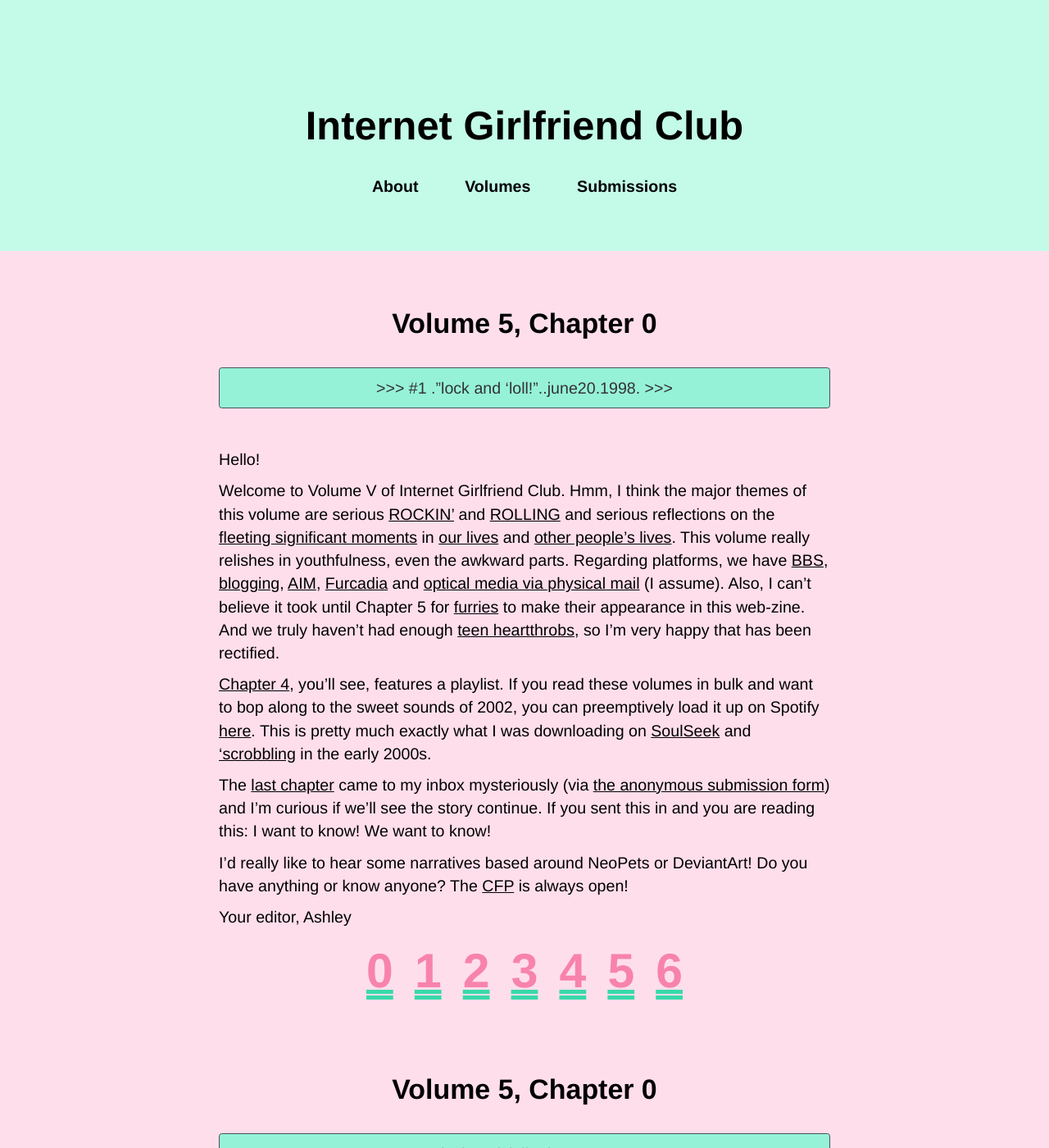
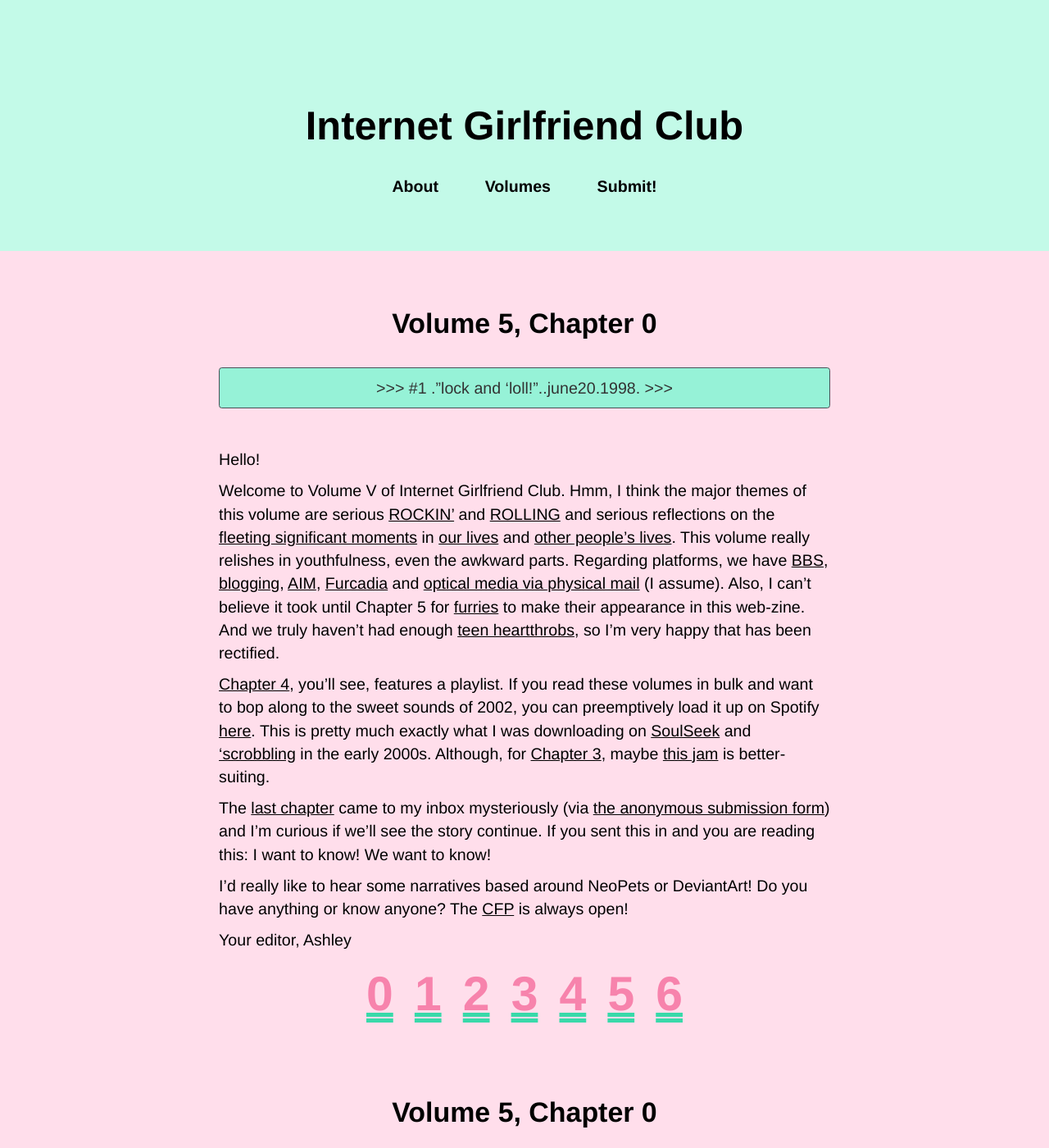
Before and after one commit to ablwr/internetgirlfriend_club, a Jekyll site: the page built from _volume5/0.md, in a window 1280 px wide and 1400 px high. Shown: the whole window at 82% size. Built offline with Jekyll 4.4.1, drawn with Linux system fonts in a browser that asks for light colours.

Commit message:
final draft, published: V is liVe

```diff
--- a/_includes/header.html
+++ b/_includes/header.html
@@ -7,7 +7,7 @@
       <ul>
         <li><a class="page-link" href="/about/">About</a></li>
         <li><a class="page-link" href="/volumes/">Volumes</a></li>
-        <li><a class="page-link" href="/cfp">Submissions</a></li>
+        <li><a class="page-link" href="/cfp">Submit!</a></li>
       </ul>
     </nav>
   </div>
--- a/_volume5/0.md
+++ b/_volume5/0.md
@@ -10,7 +10,7 @@ Hello!
 
 Welcome to Volume V of Internet Girlfriend Club. Hmm, I think the major themes of this volume are serious [ROCKIN'](/volume5/1.html) and [ROLLING](/volume5/4.html) and serious reflections on the [fleeting significant moments](/volume5/5.html) in [our lives](/volume5/2.html) and [other people's lives](/volume5/3.html). This volume really relishes in youthfulness, even the awkward parts. Regarding platforms, we have [BBS](/volume5/2.html), [blogging](/volume5/1.html), [AIM](/volume5/5.html), [Furcadia](/volume5/3.html) and [optical media via physical mail](/volume5/4.html) (I assume).  Also, I can't believe it took until Chapter 5 for [furries](/volume5/3.html) to make their appearance in this web-zine. And we truly haven't had enough [teen heartthrobs](/volume5/5.html), so I'm very happy that has been rectified.
 
-[Chapter 4](/volume5/4.html), you'll see, features a playlist. If you read these volumes in bulk and want to bop along to the sweet sounds of 2002, you can preemptively load it up on Spotify [here](https://open.spotify.com/embed/user/1210200191/playlist/45qxFRw7snspV1zM2YamV3). This is pretty much exactly what I was downloading on [SoulSeek](https://en.wikipedia.org/wiki/Soulseek) and ['scrobbling](http://web.archive.org/web/20030328192917/http://www.audioscrobbler.com:80/) in the early 2000s.
+[Chapter 4](/volume5/4.html), you'll see, features a playlist. If you read these volumes in bulk and want to bop along to the sweet sounds of 2002, you can preemptively load it up on Spotify [here](https://open.spotify.com/embed/user/1210200191/playlist/45qxFRw7snspV1zM2YamV3). This is pretty much exactly what I was downloading on [SoulSeek](https://en.wikipedia.org/wiki/Soulseek) and ['scrobbling](http://web.archive.org/web/20030328192917/http://www.audioscrobbler.com:80/) in the early 2000s. Although, for [Chapter 3](/volume5/3.html), maybe [this jam](https://www.youtube.com/watch?v=uERIXLWeik0) is better-suiting.
 
 The [last chapter](/volume5/6.html) came to my inbox mysteriously (via [the anonymous submission form](https://docs.google.com/forms/d/e/1FAIpQLSeUqrFZoeRduZqeyEQsAPUoXb7SddRmQ2XmalXkym_29-P2gw/viewform)) and I'm curious if we'll see the story continue. If you sent this in and you are reading this: I want to know! We want to know!
 
```
Also changed, not shown: _volume5/4.md (+0 -1 lines), index.md (+2 -2 lines), volumes.md (+8 -4 lines).
